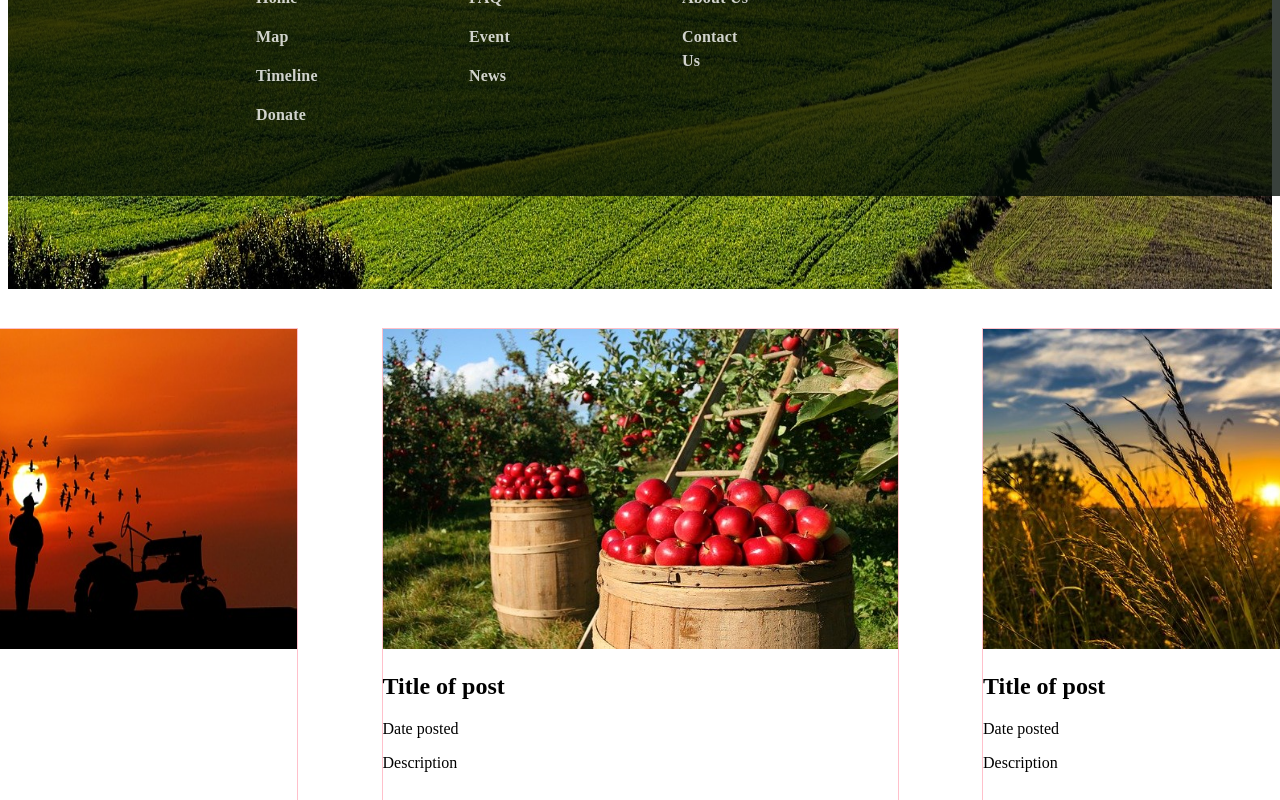
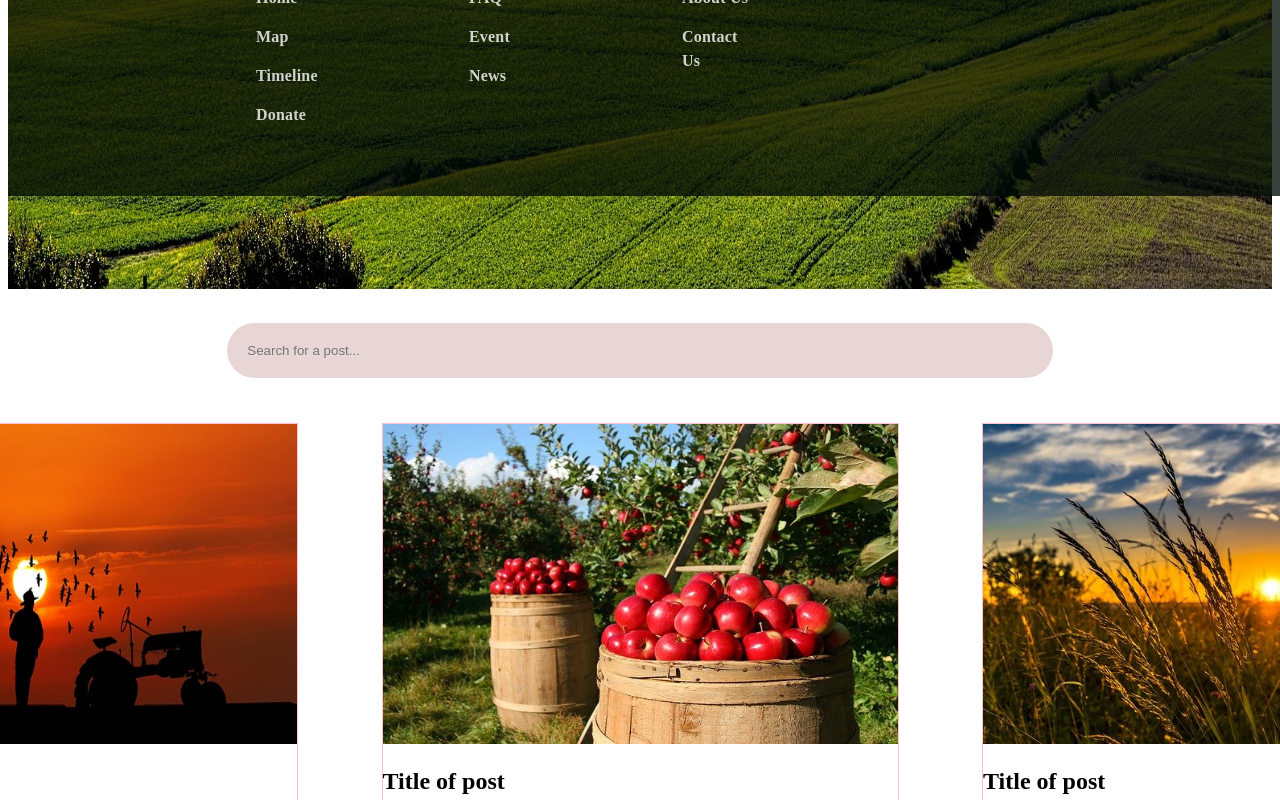
Before and after one commit to lzheng0212/JD_SLS1105, a React (Create React App) app in the folder interactive-web/: page / in a window 1280 px wide. Shown: the part 604-1404 px from the top of the page. Built offline with nearby package versions, Linux system fonts and the light colour scheme.

Commit message:
postSection+footer

```diff
--- a/interactive-web/src/component/Footer.css
+++ b/interactive-web/src/component/Footer.css
@@ -1,15 +1,13 @@
 .footer {
   height: 300px;
   position: fixed;
-    width:100%;
-    bottom: 0px;
-
+  width: 100%;
+  bottom: 0;
   background: rgba(2, 12, 6, 0.78);
 }
 
-
 /* row block */
-.footer .block{
+.footer .block {
   /* Auto Layout */
   display: flex;
   flex-direction: row;
@@ -21,7 +19,6 @@
   height: 334px;
   left: 126px;
   top: 0px;
-
 }
 
 /* List */
@@ -39,14 +36,12 @@
   left: 0px;
   top: 0px;
 
-
   /* Inside Auto Layout */
   flex: none;
   order: 0;
   flex-grow: 0;
   margin: 0px 30px;
 }
-
 
 .list .title {
   display: flex;
@@ -60,13 +55,11 @@
   left: 0px;
   top: 100px;
 
-
   /* Inside Auto Layout */
   flex: none;
   order: 0;
   flex-grow: 0;
   margin: 20px 0px;
-
 }
 
 /* Fingertipe */
@@ -81,18 +74,16 @@
   letter-spacing: 0.1px;
 
   /* light text */
-    color: #FFFFFF;
-
+  color: #ffffff;
 
   /* Inside Auto Layout */
   flex: none;
   order: 0;
   flex-grow: 0;
   margin: 0px 10px;
-
 }
 
-.list .linklist{
+.list .linklist {
   /* Links */
 
   /* Auto Layout */
@@ -105,15 +96,11 @@
   width: 85px;
   height: 153px;
 
-
-
   /* Inside Auto Layout */
   flex: none;
   order: 1;
   flex-grow: 0;
-    margin: 0px 12PX;
-
-
+  margin: 0px 12px;
 }
 
 .linklist .linkbox {
@@ -129,15 +116,12 @@
   left: 0px;
   top: 0px;
 
-
   /* Inside Auto Layout */
   flex: none;
   order: 0;
   flex-grow: 0;
   margin: 0px 0px;
-
 }
-
 
 .linkbox li {
   /* Home */
@@ -162,11 +146,11 @@
   color: #ffffff;
 }
 .linkbox li a {
-    color:inherit;
-    text-decoration:none;
-    opacity:0.8;
+  color: inherit;
+  text-decoration: none;
+  opacity: 0.8;
 }
 
 .linkbox li a:hover {
-    opacity:1;
+  opacity: 1;
 }
--- a/interactive-web/src/postFolder/postSection.js
+++ b/interactive-web/src/postFolder/postSection.js
@@ -16,6 +16,9 @@ export default function PostSection() {
   		    </div>
 
             <section id="postSection">
+                <div class="row">
+                    <input type="text" placeholder="Search for a post..."></input>
+                </div>
 
                 <div class="row">
                     <div class="r1c1">
--- a/interactive-web/src/postFolder/postStyle.css
+++ b/interactive-web/src/postFolder/postStyle.css
@@ -6,9 +6,18 @@ div h1.headerTitle {
 }
 
 div.Header {
+  position: relative;
   padding-top: 5px;
   width: auto;
   height: auto;
+}
+
+input {
+  width: 50%;
+  padding: 20px;
+  background-color: #e8d6d6;
+  border-radius: 30px;
+  border: none;
 }
 
 img.greenFieldImage {
```
Lines whose indentation alone changed are shown as unchanged.
